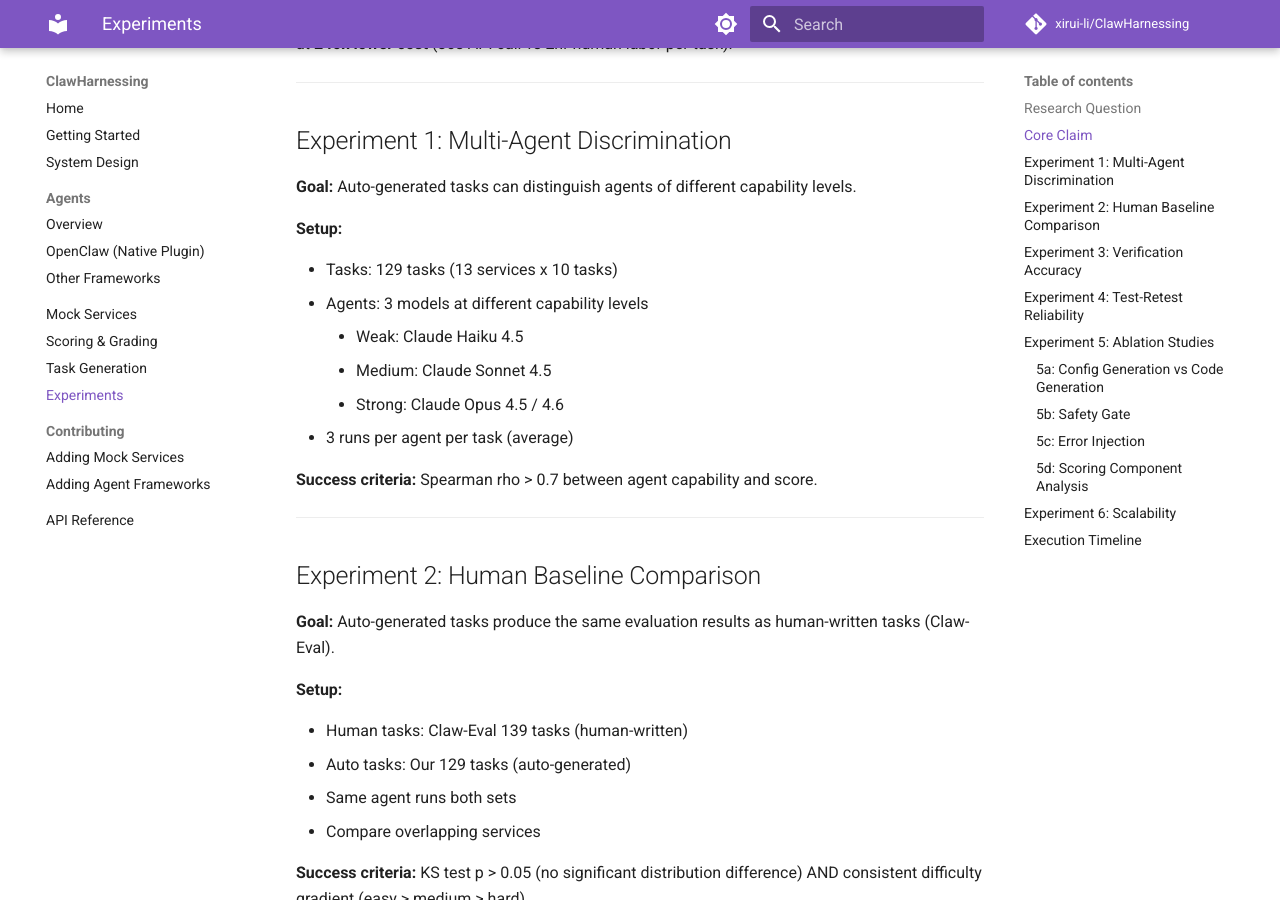
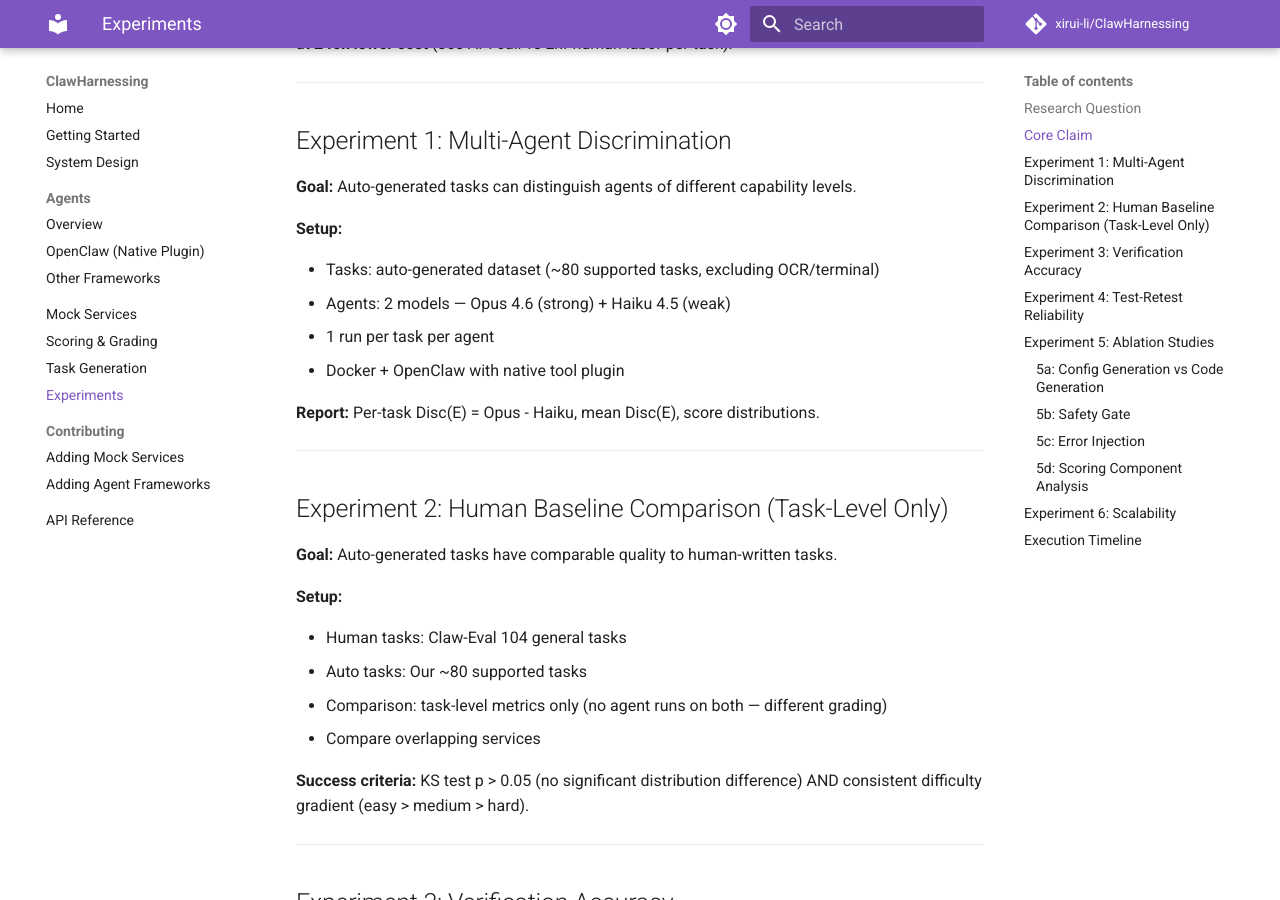
Before and after one commit to xirui-li/ClawEnvKit, an MkDocs documentation site: the page built from docs/experiments.md, in a window 1280 px wide and 900 px high, scrolled down 367 px. Built offline with MkDocs 1.6.1 and Material for MkDocs 9.7.7, drawn with Linux system fonts in a browser that asks for light colours; comment, search, counter and statistics services are not loaded.

Commit message:
Align experiment docs with actual implementation
Discriminability: 2 agents × 1 run (not 3×3)
Human baseline: task-level only (not agent runs on both)
Honest about cost constraints and limitations.

Co-Authored-By: Claude Opus 4.6 (1M context) <noreply@anthropic.com>

```diff
--- a/docs/experiments.md
+++ b/docs/experiments.md
@@ -16,26 +16,24 @@ Auto-generated task configs achieve equivalent agent evaluation quality to human
 
 **Setup:**
 
-- Tasks: 129 tasks (13 services x 10 tasks)
-- Agents: 3 models at different capability levels
-    - Weak: Claude Haiku 4.5
-    - Medium: Claude Sonnet 4.5
-    - Strong: Claude Opus 4.5 / 4.6
-- 3 runs per agent per task (average)
+- Tasks: auto-generated dataset (~80 supported tasks, excluding OCR/terminal)
+- Agents: 2 models — Opus 4.6 (strong) + Haiku 4.5 (weak)
+- 1 run per task per agent
+- Docker + OpenClaw with native tool plugin
 
-**Success criteria:** Spearman rho > 0.7 between agent capability and score.
+**Report:** Per-task Disc(E) = Opus - Haiku, mean Disc(E), score distributions.
 
 ---
 
-## Experiment 2: Human Baseline Comparison
+## Experiment 2: Human Baseline Comparison (Task-Level Only)
 
-**Goal:** Auto-generated tasks produce the same evaluation results as human-written tasks (Claw-Eval).
+**Goal:** Auto-generated tasks have comparable quality to human-written tasks.
 
 **Setup:**
 
-- Human tasks: Claw-Eval 139 tasks (human-written)
-- Auto tasks: Our 129 tasks (auto-generated)
-- Same agent runs both sets
+- Human tasks: Claw-Eval 104 general tasks
+- Auto tasks: Our ~80 supported tasks
+- Comparison: task-level metrics only (no agent runs on both — different grading)
 - Compare overlapping services
 
 **Success criteria:** KS test p > 0.05 (no significant distribution difference) AND consistent difficulty gradient (easy > medium > hard).
```
Also changed, not shown: EXPERIMENT_DESIGN.md (+14 -17 lines).
